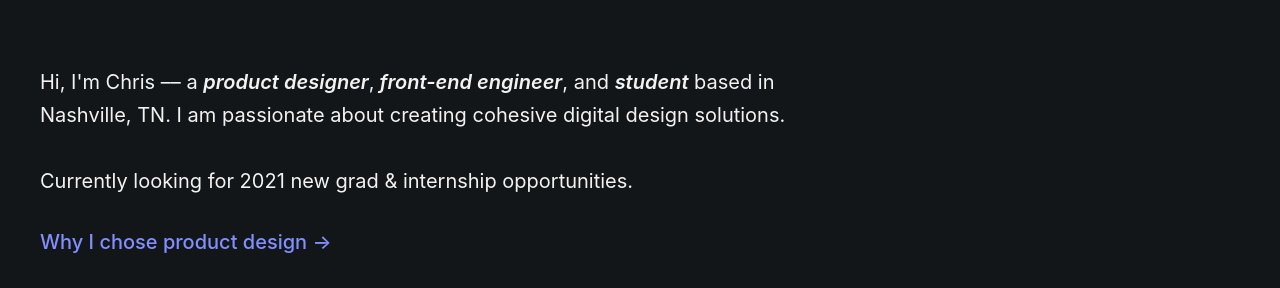
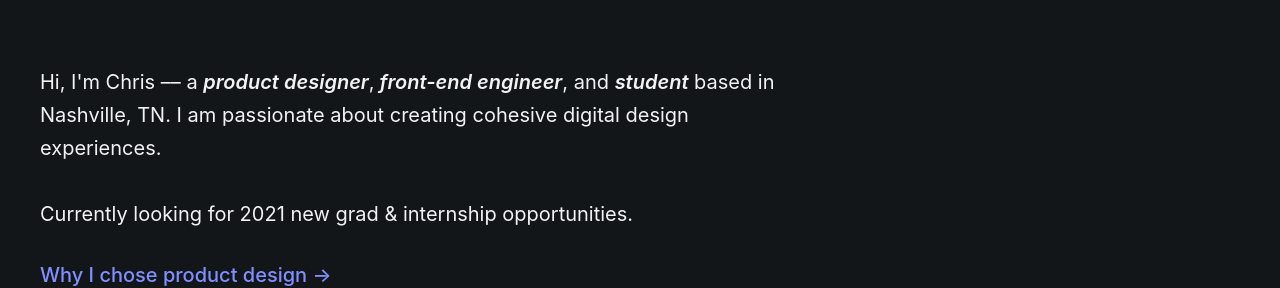
Before and after one commit to chrisleerod/React-Portfolio, a React (Create React App) app: page / in a window 1280 px wide. Shown: the part 251-539 px from the top of the page. Built offline with nearby package versions, Linux system fonts and the light colour scheme; the HTML template or start-up script is replaced by a standard one.

Commit message:
styling changes

```diff
--- a/src/components/freelance/freelance.css
+++ b/src/components/freelance/freelance.css
@@ -38,6 +38,9 @@
         margin-top: 64px;
         margin-bottom: 64px;
     }
+    .freelance-header h2 {
+        font-size: 31.25px;
+    }
     .freelance-grid {
         margin-top: 64px;
     }
--- a/src/components/freelance/freelance.js
+++ b/src/components/freelance/freelance.js
@@ -41,7 +41,7 @@ class freelance extends Component {
                         duration: 2,
                     }}
                 >
-                    <h1>Freelance projects</h1>
+                    <h2>Freelance projects</h2>
                     <p>Below will be selected work primarily showcasing my marketing animation projects completed through my freelance agency, imagecrate.</p>
                 </motion.div>
                 <motion.div className="freelance-grid"
--- a/src/components/homepage/homepage.js
+++ b/src/components/homepage/homepage.js
@@ -153,7 +153,7 @@ class homepage extends Component {
                             Hi, I'm Chris –– a <span style={{ fontStyle: "italic", fontWeight: "600" }}>product designer</span>,
                         <span style={{ fontStyle: "italic", fontWeight: "600" }}> front-end engineer</span>,
                         and <span style={{ fontStyle: "italic", fontWeight: "600" }}>student</span> based in Nashville, TN.
-                        I am passionate about creating cohesive digital design solutions.
+                        I am passionate about creating cohesive digital design experiences.
                         <br></br>
                             <br></br>
                         Currently looking for 2021 new grad & internship opportunities.
```
